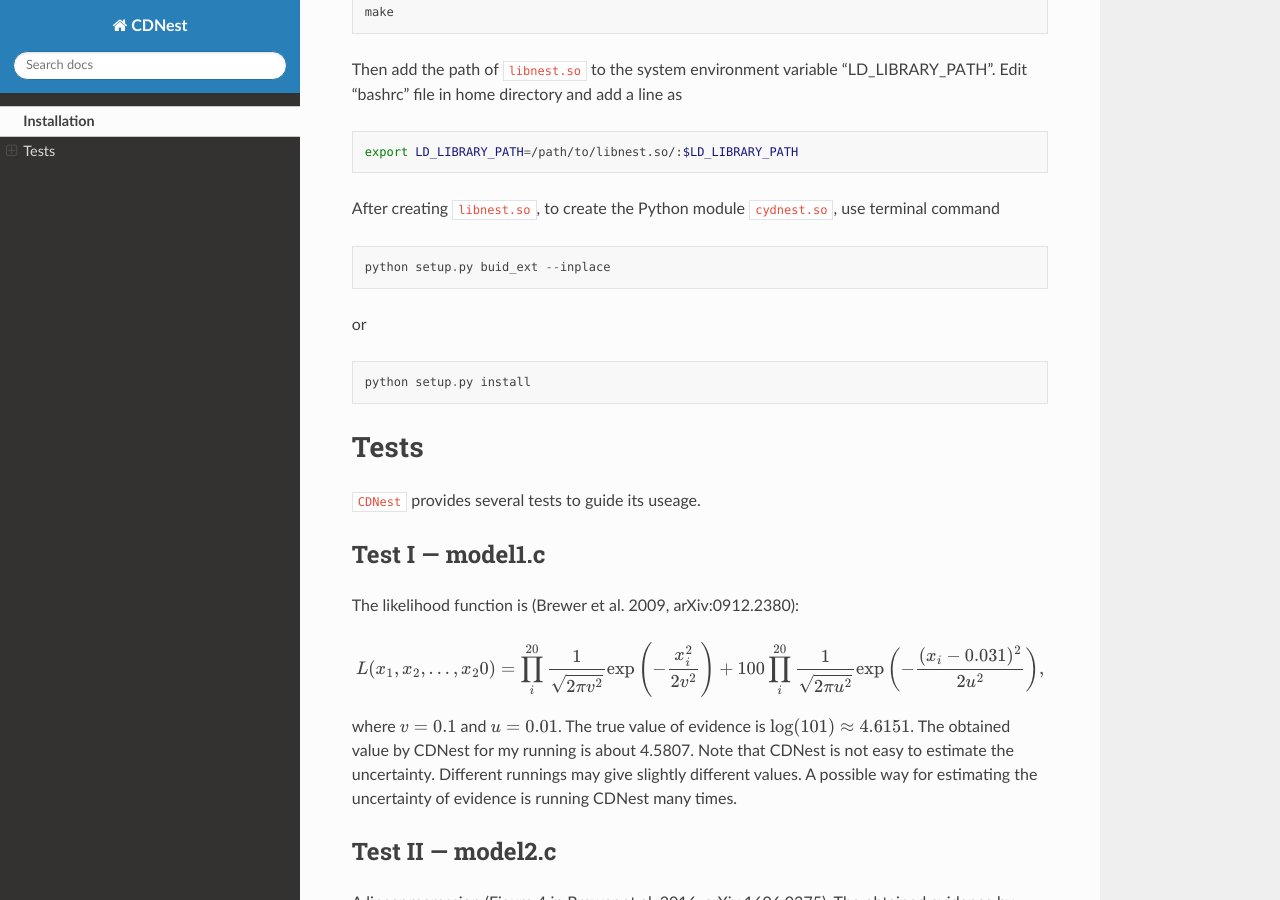
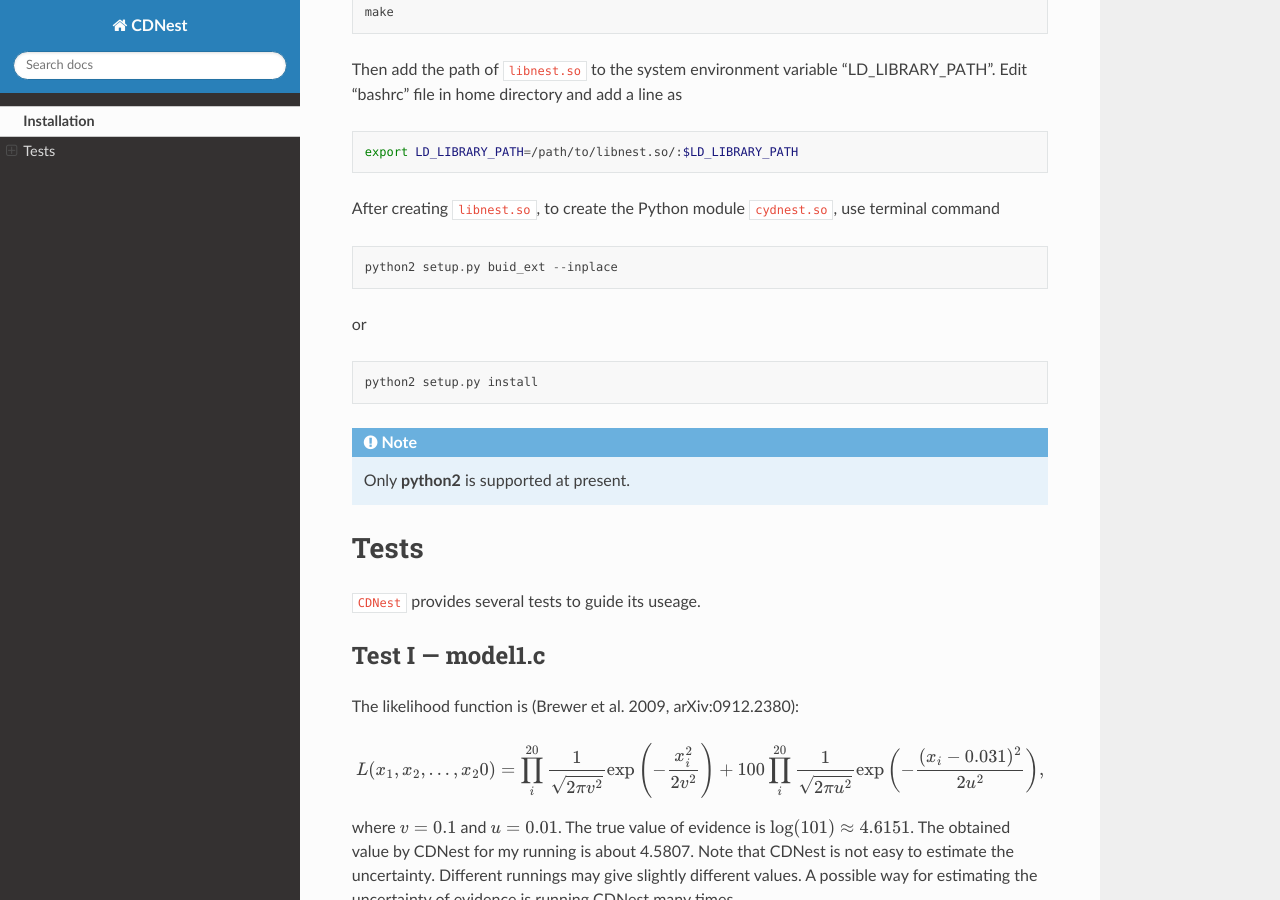
Before and after one commit to LiyrAstroph/CDNest, a Sphinx documentation site: the page built from docs/getting_started.rst, in a window 1280 px wide and 900 px high, scrolled down 314 px. Built offline with Sphinx 7.4.7 and the Read the Docs theme 2.0.0, drawn with Linux system fonts in a browser that asks for light colours.

Commit message:
update setup.py and docs.

```diff
--- a/docs/conf.py
+++ b/docs/conf.py
@@ -40,6 +40,7 @@
 # ones.
 extensions = [
     'sphinx.ext.mathjax',
+    'sphinx.ext.todo',
 ]
 
 # Add any paths that contain templates here, relative to this directory.
--- a/docs/getting_started.rst
+++ b/docs/getting_started.rst
@@ -22,13 +22,16 @@
 
 .. code-block:: python
 
-  python setup.py buid_ext --inplace
+  python2 setup.py buid_ext --inplace
 
 or
 
 .. code-block:: python
 
-  python setup.py install
+  python2 setup.py install
+
+.. note::
+  Only **python2** is supported at present.
 
 ******
 Tests
--- a/docs/index.rst
+++ b/docs/index.rst
@@ -18,7 +18,7 @@
 -------------
 
 .. toctree::
-   :maxdepth: 2
+   :maxdepth: 1
 
    getting_started.rst
 
--- a/setup.py
+++ b/setup.py
@@ -7,14 +7,14 @@
 
 os.environ["CC"] = "mpicc"
 
-include_dirs = ["/home/liyropt/Projects/GIT/DNest",]
-library_dirs = ["/home/liyropt/Projects/GIT/DNest",]
+include_dirs = ["./", ]
+library_dirs = ["./", ]
 
 if os.name == 'nt':  # Windows, assumming MSVC compiler
   libraries = ['dnest']
   compiler_args = ['/Ox', '/fp:fast']
 elif os.name == 'posix':  # UNIX, assumming GCC compiler
-  libraries = ['m', 'dnest']
+  libraries = ['m', 'c', 'dnest', 'gsl', 'gslcblas']
   compiler_args = ['-O3', '-ffast-math']
 
 
```
